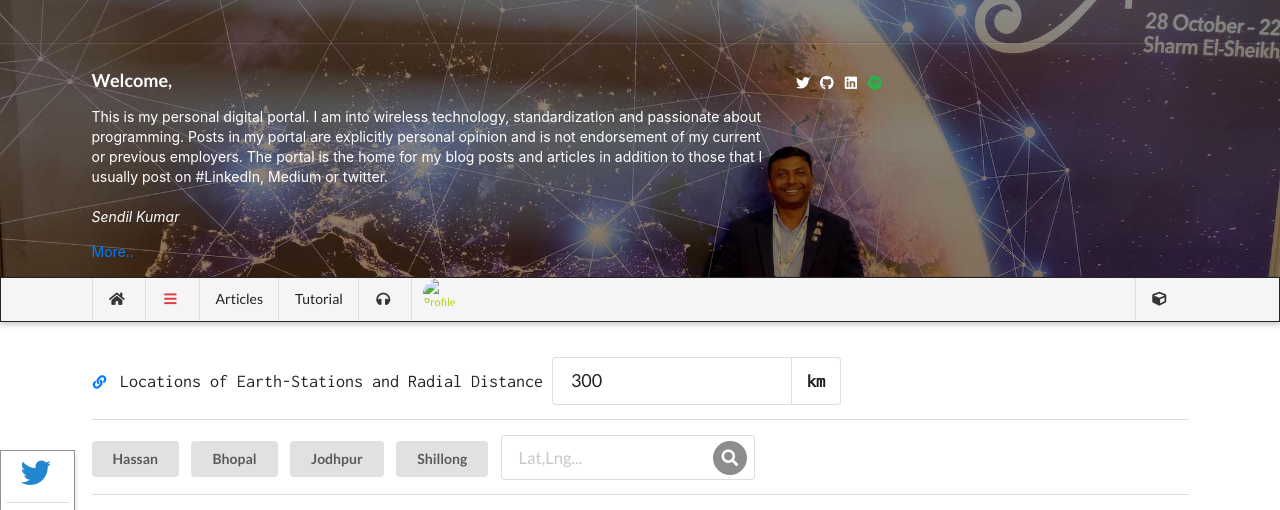
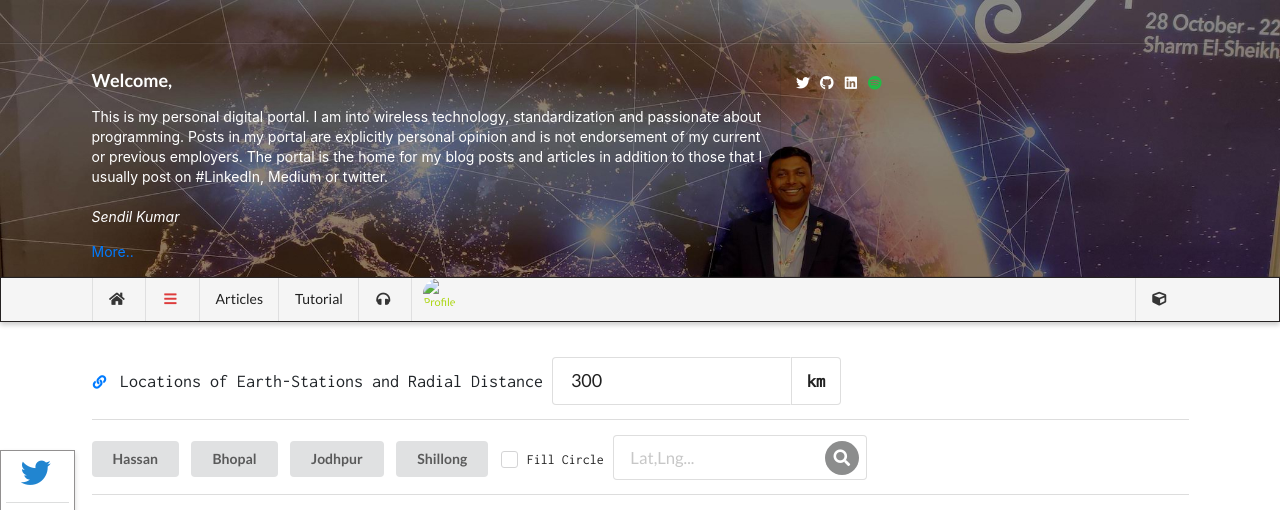
Before and after one commit to wiless/wiless.github.io, a Jekyll site: the page built from _apps/map.html, in a window 1280 px wide, cut to the strip 0-510 px from the top of the page. Built offline with Jekyll 4.4.1, drawn with Linux system fonts in a browser that asks for light colours; nearby versions of some CDN libraries; some web fonts are replaced; comment, search, counter and statistics services are not loaded; a style sheet for code colours, icons or effects is not loaded.

Commit message:
Update map.html

```diff
--- a/_apps/map.html
+++ b/_apps/map.html
@@ -15,6 +15,10 @@ Locations of Earth-Stations and Radial Distance
 <a class="ui button" onclick="SetCenter(1)">Bhopal</a>
 <a class="ui button" onclick="SetCenter(2)">Jodhpur</a>
 <a class="ui button" onclick="SetCenter(3)">Shillong</a>
+
+<div class="ui checkbox">
+  <input type="checkbox" name="fillcircle">  <label>Fill Circle</label>
+</div>
 
 <div class="ui small icon input">
   <input type="text" id="custom" placeholder="Lat,Lng...">
```
Also changed, not shown: other parts of _apps/map.html (+4 -1 lines).
